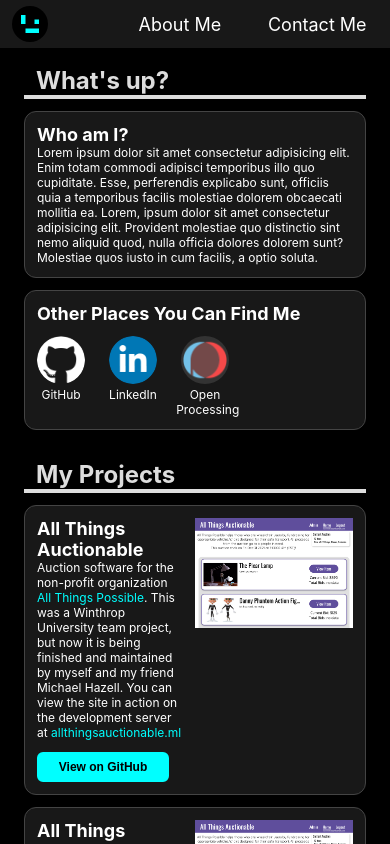
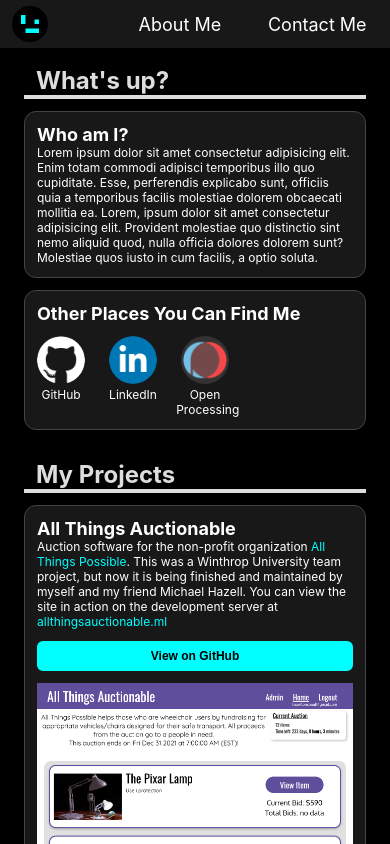
Before and after one commit to PaulHazelton/hazeltonspaul, a React (Create React App) app: page / in a window 390 px wide. Shown: the top 844 px of the page. Built offline with nearby package versions, Linux system fonts and the light colour scheme.

Commit message:
Project box changes to vertical on small screens

```diff
--- a/src/App.css
+++ b/src/App.css
@@ -172,7 +172,8 @@
 	border: 0;
 	cursor: pointer;
 
-	width: 11rem;
+	/* width: 11rem; */
+	width: 100%;
 	padding: 0.5em;
 	margin-top: 1rem;
 	float: left;
@@ -238,7 +239,6 @@
 	transform: rotateZ(360deg);
 	transition: var(--time-3) ease;
 }
-
 .connection-label {
 	font-size: 1rem;
 	font-weight: normal;
@@ -250,17 +250,13 @@
 	transform: translateX(-50%);
 }
 
-.project-info {
-	width: 50%;
-	padding-right: 1rem;
-}
 #project-box {
 	display: flex;
 }
 .project-img-box {
 	position: relative;
-	width: 50%;
 	align-self: flex-start;
+	margin-top: 1rem;
 }
 .project-img-box img {
 
@@ -269,3 +265,13 @@
 
 	background-color: #555;
 }
+@media (max-width: 600px) {
+	#project-box {flex-direction: column;}
+}
+@media (min-width: 600px) {
+	.project-info {
+		width: 50%;
+		padding-right: 1rem;
+	}
+	.project-img-box {width: 50%}
+}
```
